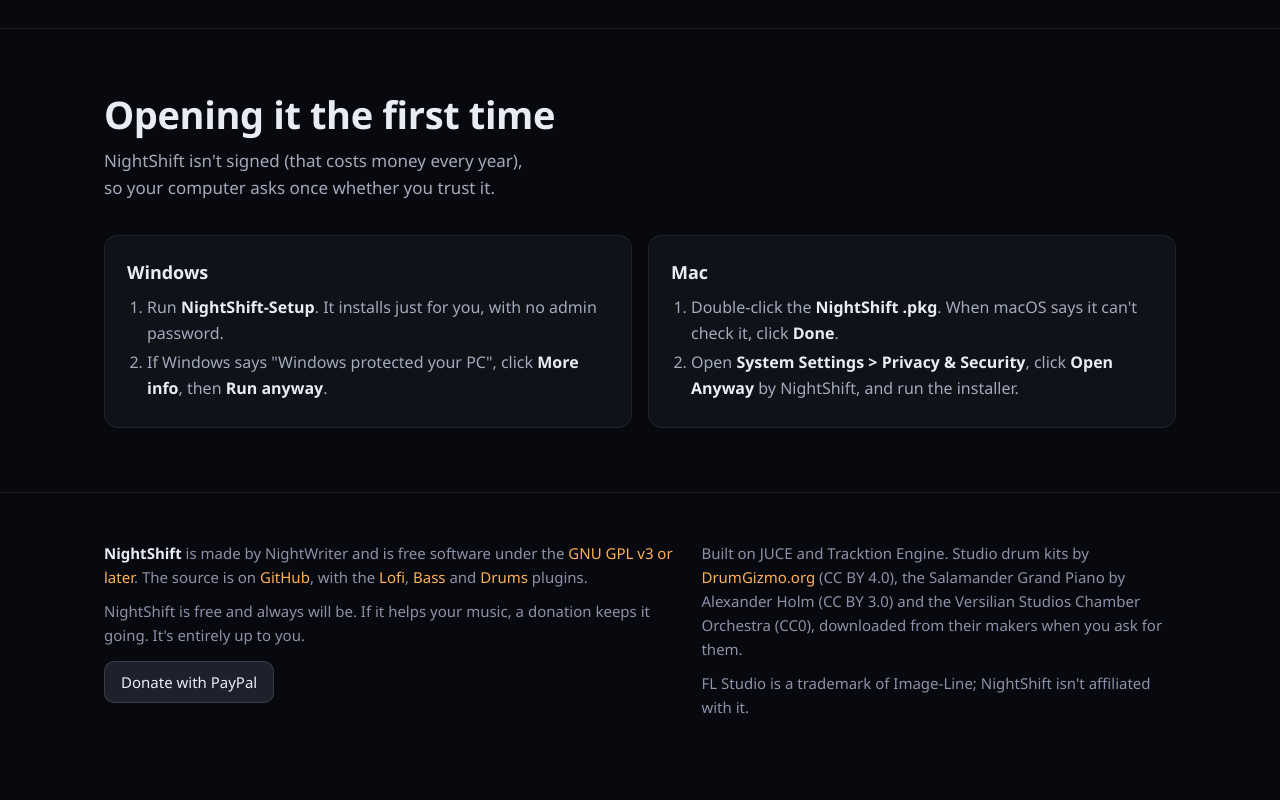
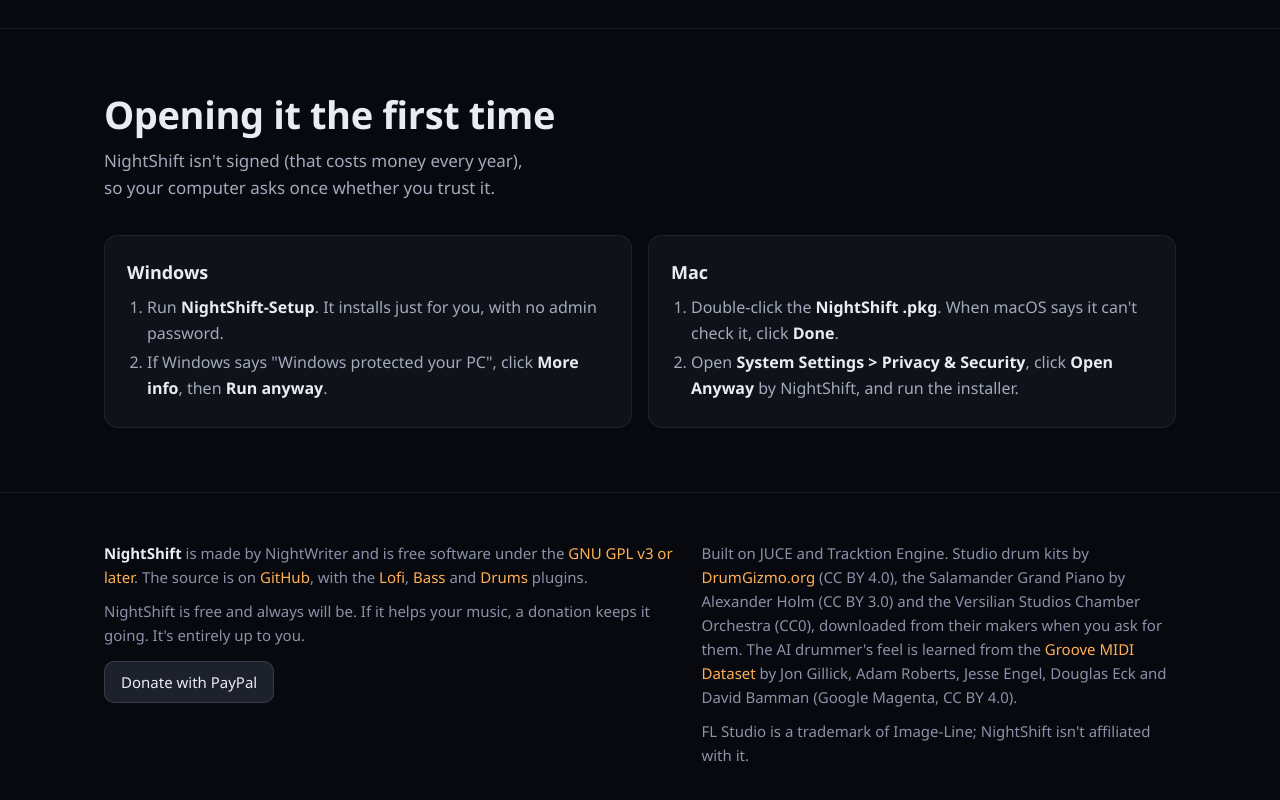
Before and after one commit to ExfilBravo/nightshift, a plain HTML site: page docs/index.html in a window 1280 px wide. Shown: the part 3183-3983 px from the top of the page. Drawn offline with Linux system fonts and the light colour scheme; no server answers.

Commit message:
NightShift 0.3.0: the Groove MIDI Dataset credited in NOTICES and on the website; release notes
Co-Authored-By: Claude Opus 5.5 <noreply@anthropic.com>

```diff
--- a/docs/index.html
+++ b/docs/index.html
@@ -285,7 +285,7 @@
           <div class="prompt">lofi jazz on brushes, lazy swing</div>
         </div>
         <ul class="players">
-          <li><b>Drummer</b>grooves, fills and feel for each style, on the kit that suits it</li>
+          <li><b>Drummer</b>grooves and fills for each style, with a feel learned from real drummers</li>
           <li><b>Bassist</b>lines that lock to the kick, from 808s to upright</li>
           <li><b>Guitarist</b>chugs, skanks, chops and boom-chick</li>
           <li><b>Keys</b>stabs, arpeggios and rich chords on piano, Rhodes and organ</li>
@@ -348,7 +348,9 @@
     <div>
       <p>Built on JUCE and Tracktion Engine. Studio drum kits by <a href="https://drumgizmo.org">DrumGizmo.org</a> (CC BY 4.0),
         the Salamander Grand Piano by Alexander Holm (CC BY 3.0) and the Versilian Studios Chamber Orchestra (CC0),
-        downloaded from their makers when you ask for them.</p>
+        downloaded from their makers when you ask for them. The AI drummer's feel is learned from the
+        <a href="https://magenta.tensorflow.org/datasets/groove">Groove MIDI Dataset</a> by Jon Gillick, Adam Roberts,
+        Jesse Engel, Douglas Eck and David Bamman (Google Magenta, CC BY 4.0).</p>
       <p>FL Studio is a trademark of Image-Line; NightShift isn't affiliated with it.</p>
     </div>
   </div>
```
Also changed, not shown: CMakeLists.txt, NOTICES.txt, 1 other file.
